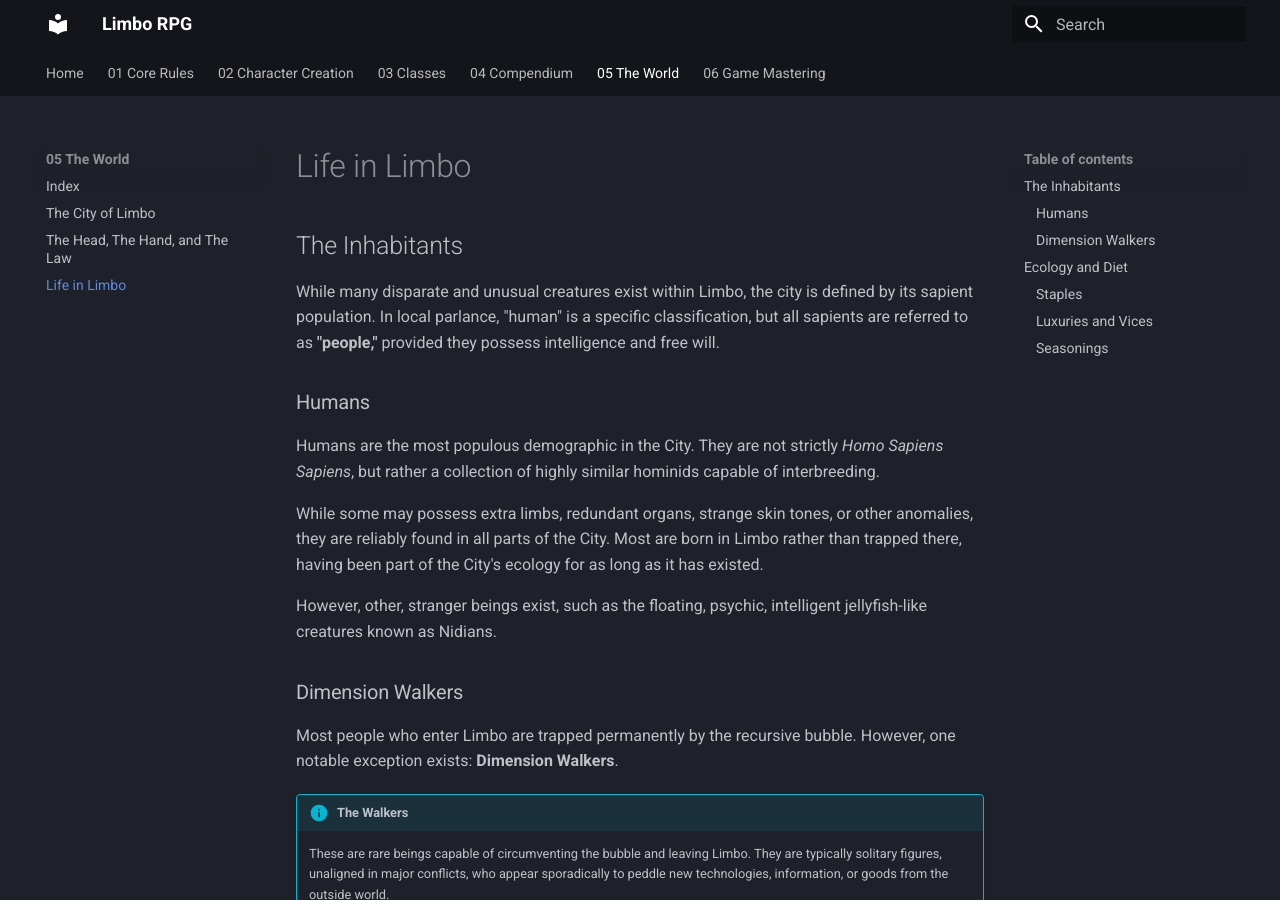
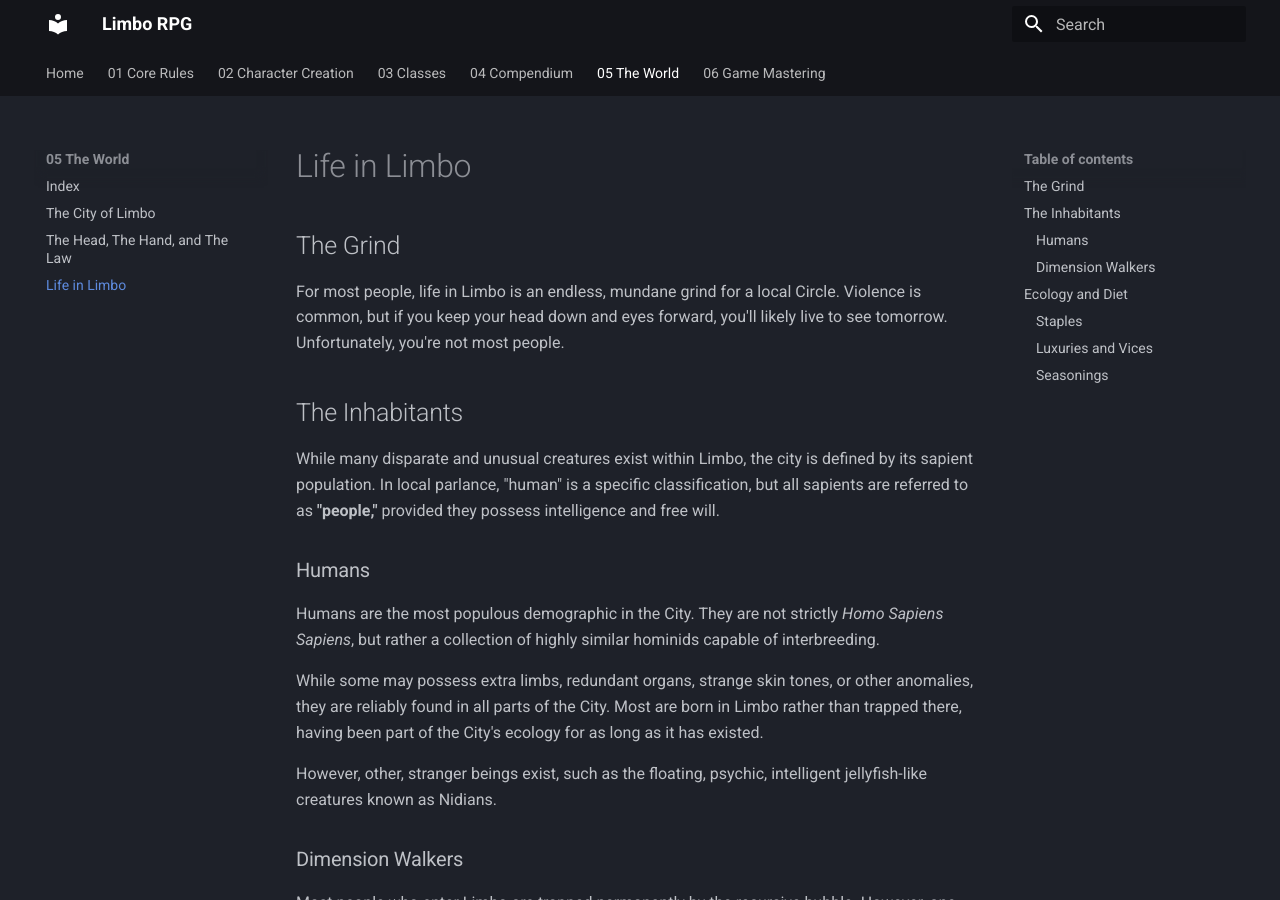
Before and after one commit to Bonfou/LimboRPG, an MkDocs documentation site: the page built from docs/05_The_World/05.3_Life_in_Limbo.md, in a window 1280 px wide and 900 px high. Built offline with MkDocs 1.6.1 and Material for MkDocs 9.7.7, drawn with Linux system fonts in a browser that asks for light colours.

Commit message:
Clarify average life in Limbo

```diff
--- a/docs/05_The_World/05.3_Life_in_Limbo.md
+++ b/docs/05_The_World/05.3_Life_in_Limbo.md
@@ -1,24 +1,21 @@
 # Life in Limbo
-
+## The Grind
+For most people, life in Limbo is an endless, mundane grind for a local Circle. Violence is common, but if you keep your head down and eyes forward, you'll likely live to see tomorrow. Unfortunately, you're not most people.
 ## The Inhabitants
 While many disparate and unusual creatures exist within Limbo, the city is defined by its sapient population. In local parlance, "human" is a specific classification, but all sapients are referred to as **"people,"** provided they possess intelligence and free will.
-
 ### Humans
 Humans are the most populous demographic in the City. They are not strictly *Homo Sapiens Sapiens*, but rather a collection of highly similar hominids capable of interbreeding.
 
 While some may possess extra limbs, redundant organs, strange skin tones, or other anomalies, they are reliably found in all parts of the City. Most are born in Limbo rather than trapped there, having been part of the City's ecology for as long as it has existed.
 
 However, other, stranger beings exist, such as the floating, psychic, intelligent jellyfish-like creatures known as Nidians.
-
 ### Dimension Walkers
 Most people who enter Limbo are trapped permanently by the recursive bubble. However, one notable exception exists: **Dimension Walkers**.
 
 !!! info "The Walkers"
     These are rare beings capable of circumventing the bubble and leaving Limbo. They are typically solitary figures, unaligned in major conflicts, who appear sporadically to peddle new technologies, information, or goods from the outside world.
-
 ## Ecology and Diet
 Food in Limbo is defined by scarcity and the lack of sunlight. The cramped interior farms of the City mostly grow plants that thrive in the dark.
-
 ### Staples
 -   **Crops:** Potatoes, mushrooms, and lichen are the foundation of the Limbo diet.
 -   **Flour:** Wheat is inefficient to grow and rare. Most "flour" is supplemented with **Sump Root**, a starchy cave vine with high amylopectin content used for flatbreads and doughs.
@@ -26,12 +23,10 @@ Food in Limbo is defined by scarcity and the lack of sunlight. The cramped inter
 
 !!! note "The Voidfish"
     Rarely, in contaminated streams and deep arroyos, one can find the **Voidfish**, a translucent bottom-feeder with tender, fragile flesh filled with tiny bones.
-
 ### Luxuries and Vices
 -   **Water & Salt:** The Heart produces fresh water, but it has an extremely low sodium content. By reducing it massively, one can harvest **Salt**. Salt is so expensive it functions as a currency standard, backing the main currency of Limbo, the **Copper Sal**.
 -   **Sugar:** Obtained by chemically breaking down potato starch (creating a cheap, bitter sweetener) or reducing Sump Root sap.
 -   **Alcohol & Stimulants:** Beer and hard liquor are typically brewed from potatoes. **Cigarettes** are made from a mildly hallucinogenic mushroom that instills slight euphoria. A caffeinated algae steeped in water takes the place of tea or coffee.
-
 ### Seasonings
 Spices are used to mask the taste of rot or bland starch.
 -   **Bitterroot:** Powdered and used in poorer areas.
```
